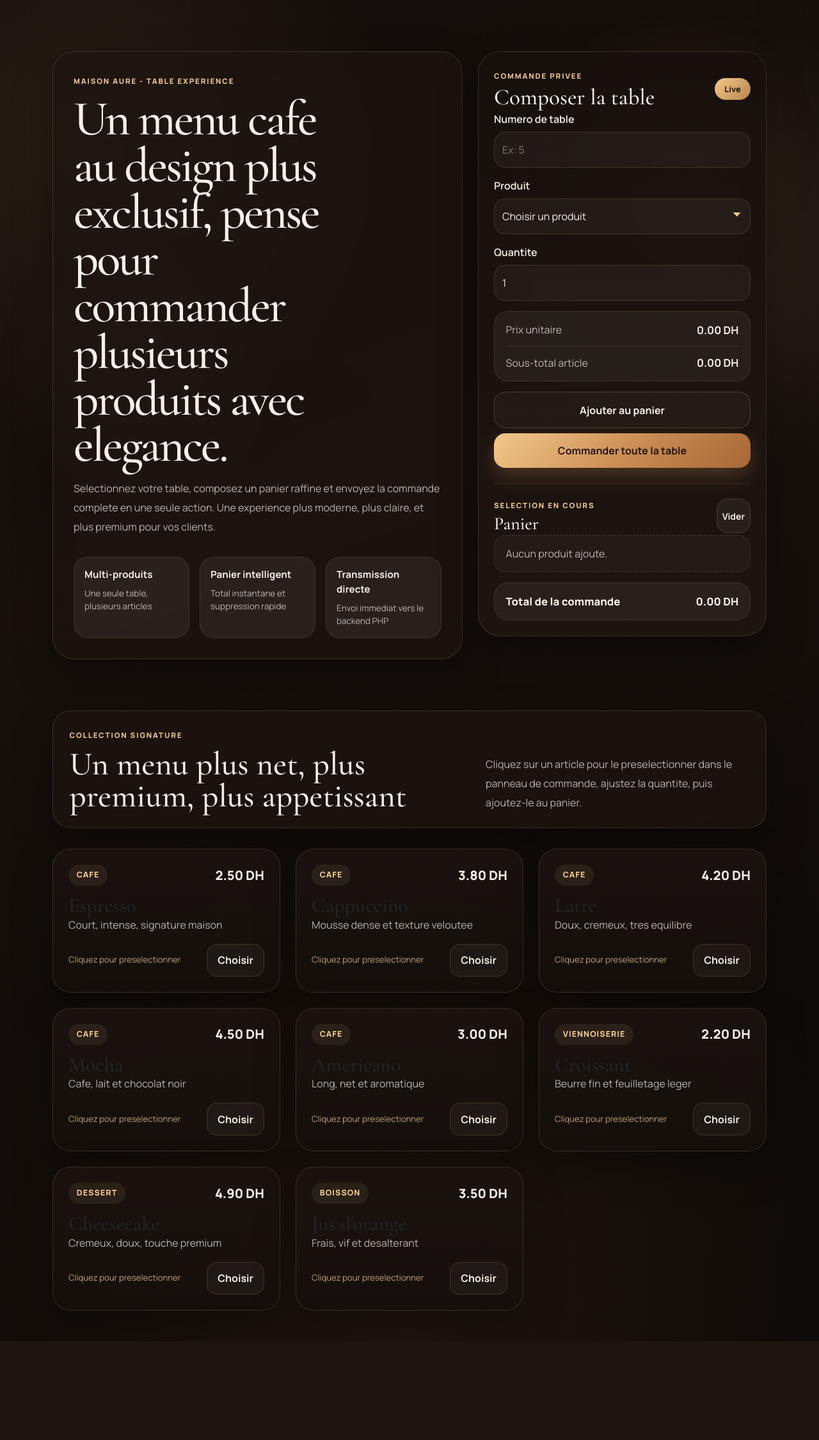
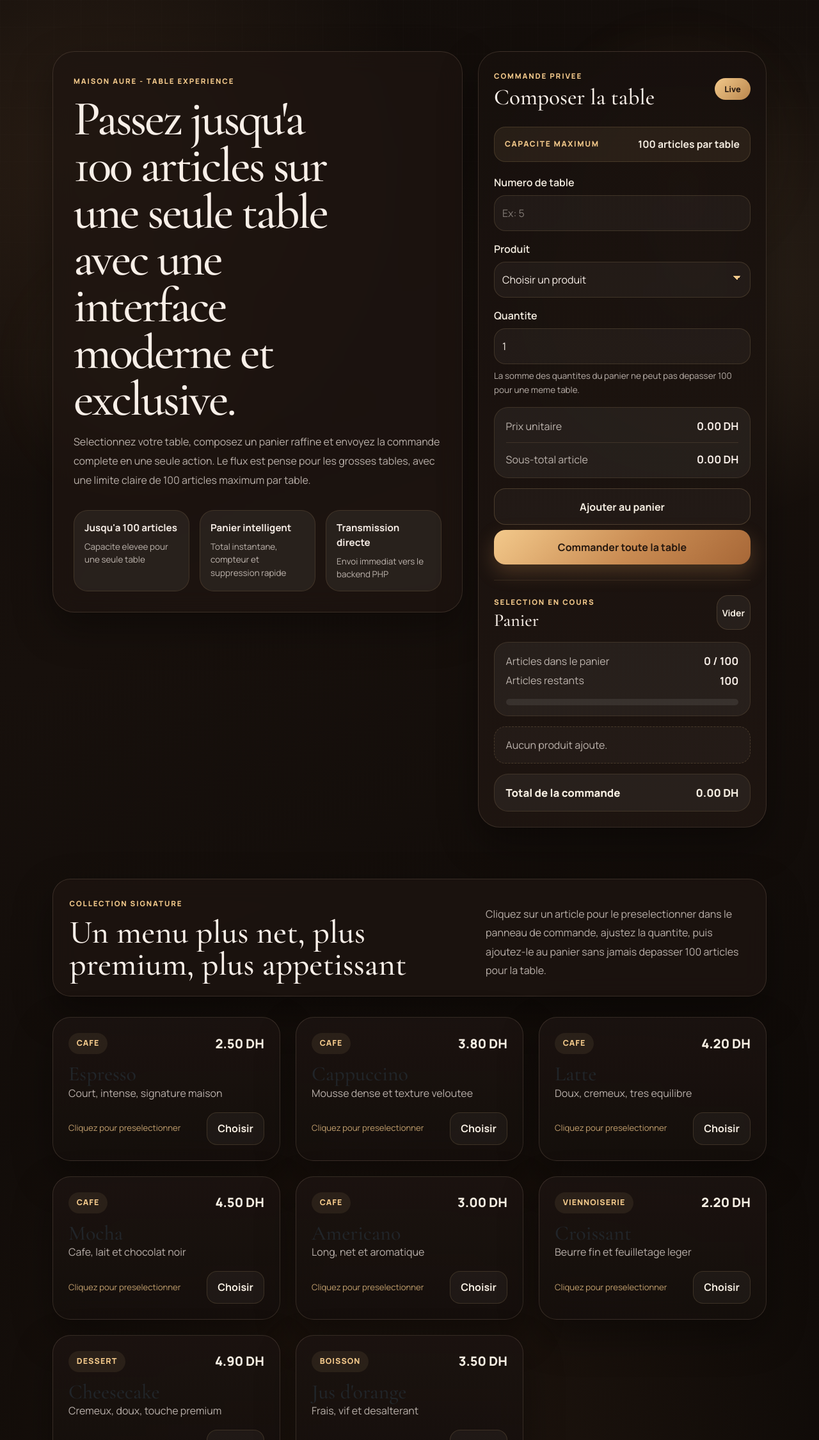
Before and after one commit to EL-IREJ-Zakaria/CafeProject, a PHP site: page / in a window 1280 px wide. Shown: the top 2250 px of the page at 64% size. Before the commit the page ends 2096 px from the top, so only its background shows below. Run offline with PHP 8.4, Linux system fonts and the light colour scheme.

Commit message:
feat: Implement capacity tracking for table orders with a maximum limit of 100 items

```diff
--- a/menu-site/index.html
+++ b/menu-site/index.html
@@ -21,18 +21,18 @@
         <div class="col-xl-7">
           <div class="hero-copy reveal-card">
             <span class="eyebrow">Maison Aure - Table Experience</span>
-            <h1 class="hero-title">Un menu cafe au design plus exclusif, pense pour commander plusieurs produits avec elegance.</h1>
+            <h1 class="hero-title">Passez jusqu'a 100 articles sur une seule table avec une interface moderne et exclusive.</h1>
             <p class="hero-text">
-              Selectionnez votre table, composez un panier raffine et envoyez la commande complete en une seule action. Une experience plus moderne, plus claire, et plus premium pour vos clients.
+              Selectionnez votre table, composez un panier raffine et envoyez la commande complete en une seule action. Le flux est pense pour les grosses tables, avec une limite claire de 100 articles maximum par table.
             </p>
             <div class="hero-metrics">
               <div class="metric-pill">
-                <strong>Multi-produits</strong>
-                <span>Une seule table, plusieurs articles</span>
+                <strong>Jusqu'a 100 articles</strong>
+                <span>Capacite elevee pour une seule table</span>
               </div>
               <div class="metric-pill">
                 <strong>Panier intelligent</strong>
-                <span>Total instantane et suppression rapide</span>
+                <span>Total instantane, compteur et suppression rapide</span>
               </div>
               <div class="metric-pill">
                 <strong>Transmission directe</strong>
@@ -50,6 +50,11 @@
                 <h2 class="panel-title mb-0">Composer la table</h2>
               </div>
               <span class="service-badge">Live</span>
+            </div>
+
+            <div class="limit-banner mt-4">
+              <span class="limit-banner-label">Capacite maximum</span>
+              <strong>100 articles par table</strong>
             </div>
 
             <form id="orderForm" class="order-form">
@@ -72,17 +77,19 @@
                 </select>
               </div>
 
-              <div class="field-shell mb-3">
+              <div class="field-shell mb-2">
                 <label for="quantity" class="form-label">Quantite</label>
                 <input
                   type="number"
                   id="quantity"
                   class="form-control luxe-control"
                   min="1"
+                  max="100"
                   value="1"
                   required
                 />
               </div>
+              <p class="quantity-hint">La somme des quantites du panier ne peut pas depasser 100 pour une meme table.</p>
 
               <div class="pricing-panel mb-3">
                 <div class="pricing-row">
@@ -114,7 +121,21 @@
                 <button type="button" id="clearCartBtn" class="btn btn-sm btn-light-clear">Vider</button>
               </div>
 
-              <div id="cartItems" class="cart-items">
+              <div class="capacity-card mt-3">
+                <div class="capacity-row">
+                  <span>Articles dans le panier</span>
+                  <strong><span id="cartCount">0</span> / 100</strong>
+                </div>
+                <div class="capacity-row muted-row">
+                  <span>Articles restants</span>
+                  <strong id="remainingCount">100</strong>
+                </div>
+                <div class="capacity-track mt-3">
+                  <div id="capacityFill" class="capacity-fill"></div>
+                </div>
+              </div>
+
+              <div id="cartItems" class="cart-items mt-3">
                 <p class="cart-empty mb-0">Aucun produit ajoute.</p>
               </div>
 
@@ -139,7 +160,7 @@
           <h2 class="section-title">Un menu plus net, plus premium, plus appetissant</h2>
         </div>
         <p class="section-copy mb-0">
-          Cliquez sur un article pour le preselectionner dans le panneau de commande, ajustez la quantite, puis ajoutez-le au panier.
+          Cliquez sur un article pour le preselectionner dans le panneau de commande, ajustez la quantite, puis ajoutez-le au panier sans jamais depasser 100 articles pour la table.
         </p>
       </div>
 
--- a/menu-site/script.js
+++ b/menu-site/script.js
@@ -1,4 +1,5 @@
 const API_URL = "http://localhost/CafeProject/cafe_api/add_commande.php";
+const MAX_ITEMS_PER_TABLE = 100;
 
 const menuItems = [
   { name: "Espresso", price: 2.50, category: "Cafe", note: "Court, intense, signature maison" },
@@ -18,6 +19,9 @@ const quantityInput = document.getElementById("quantity");
 const unitPriceElement = document.getElementById("unitPrice");
 const linePriceElement = document.getElementById("linePrice");
 const cartTotalElement = document.getElementById("cartTotal");
+const cartCountElement = document.getElementById("cartCount");
+const remainingCountElement = document.getElementById("remainingCount");
+const capacityFillElement = document.getElementById("capacityFill");
 const menuContainer = document.getElementById("menuContainer");
 const cartItems = document.getElementById("cartItems");
 const orderForm = document.getElementById("orderForm");
@@ -28,6 +32,26 @@ const clearCartBtn = document.getElementById("clearCartBtn");
 
 function formatPrice(price) {
   return `${price.toFixed(2)} DH`;
+}
+
+function getCartQuantity() {
+  return cart.reduce((sum, item) => sum + item.quantity, 0);
+}
+
+function getRemainingCapacity() {
+  return MAX_ITEMS_PER_TABLE - getCartQuantity();
+}
+
+function updateCapacityUI() {
+  const count = getCartQuantity();
+  const remaining = getRemainingCapacity();
+  const percent = Math.min((count / MAX_ITEMS_PER_TABLE) * 100, 100);
+
+  cartCountElement.textContent = count;
+  remainingCountElement.textContent = remaining;
+  capacityFillElement.style.width = `${percent}%`;
+
+  addToCartBtn.disabled = remaining <= 0;
 }
 
 function renderMenu() {
@@ -98,6 +122,7 @@ function renderCart() {
   if (cart.length === 0) {
     cartItems.innerHTML = '<p class="cart-empty mb-0">Aucun produit ajoute.</p>';
     cartTotalElement.textContent = '0.00 DH';
+    updateCapacityUI();
     return;
   }
 
@@ -131,6 +156,7 @@ function renderCart() {
 
   const cartTotal = cart.reduce((sum, item) => sum + item.total, 0);
   cartTotalElement.textContent = formatPrice(cartTotal);
+  updateCapacityUI();
 }
 
 function showMessage(type, text) {
@@ -159,6 +185,17 @@ function addToCart() {
     return;
   }
 
+  if (quantity > MAX_ITEMS_PER_TABLE) {
+    showMessage("danger", `La quantite maximale autorisee pour un ajout est ${MAX_ITEMS_PER_TABLE}.`);
+    return;
+  }
+
+  const remaining = getRemainingCapacity();
+  if (quantity > remaining) {
+    showMessage("danger", `Impossible d'ajouter ${quantity} article(s). Il reste seulement ${remaining} place(s) pour cette table.`);
+    return;
+  }
+
   const selectedItem = menuItems[selectedIndex];
   cart.push({
     name: selectedItem.name,
@@ -184,6 +221,11 @@ async function submitWholeOrder(event) {
 
   if (cart.length === 0) {
     showMessage("danger", "Ajoutez au moins un produit au panier avant de commander.");
+    return;
+  }
+
+  if (getCartQuantity() > MAX_ITEMS_PER_TABLE) {
+    showMessage("danger", `La commande depasse la limite de ${MAX_ITEMS_PER_TABLE} articles pour cette table.`);
     return;
   }
 
@@ -218,18 +260,24 @@ async function submitWholeOrder(event) {
     cart.length = 0;
     renderCart();
     resetSelection();
-    showMessage("success", `${count} article(s) ont ete envoyes avec succes pour la table ${tableNumber}.`);
+    showMessage("success", `${count} ligne(s) de commande ont ete envoyees avec succes pour la table ${tableNumber}.`);
   } catch (error) {
     showMessage("danger", error.message || "Impossible d'envoyer la commande au serveur.");
   } finally {
     submitBtn.disabled = false;
-    addToCartBtn.disabled = false;
+    addToCartBtn.disabled = getRemainingCapacity() <= 0;
     submitBtn.textContent = "Commander toute la table";
   }
 }
 
 productSelect.addEventListener("change", updateLinePrice);
-quantityInput.addEventListener("input", updateLinePrice);
+quantityInput.addEventListener("input", () => {
+  const value = parseInt(quantityInput.value, 10) || 1;
+  if (value > MAX_ITEMS_PER_TABLE) {
+    quantityInput.value = MAX_ITEMS_PER_TABLE;
+  }
+  updateLinePrice();
+});
 addToCartBtn.addEventListener("click", addToCart);
 clearCartBtn.addEventListener("click", () => {
   cart.length = 0;
@@ -242,3 +290,4 @@ populateProductSelect();
 renderMenu();
 renderCart();
 updateLinePrice();
+updateCapacityUI();
--- a/menu-site/style.css
+++ b/menu-site/style.css
@@ -172,7 +172,8 @@ body {
 .cart-header,
 .pricing-row,
 .menu-meta,
-.menu-actions {
+.menu-actions,
+.capacity-row {
   display: flex;
   align-items: center;
   justify-content: space-between;
@@ -194,6 +195,31 @@ body {
 
 .panel-title {
   font-size: 2.2rem;
+}
+
+.limit-banner {
+  display: flex;
+  justify-content: space-between;
+  align-items: center;
+  gap: 1rem;
+  margin-bottom: 1.25rem;
+  padding: 0.95rem 1rem;
+  border-radius: 18px;
+  background: rgba(243, 201, 139, 0.08);
+  border: 1px solid rgba(243, 201, 139, 0.14);
+}
+
+.limit-banner-label {
+  color: var(--gold);
+  font-size: 0.75rem;
+  font-weight: 800;
+  letter-spacing: 0.14em;
+  text-transform: uppercase;
+}
+
+.limit-banner strong {
+  color: var(--cream);
+  font-size: 0.98rem;
 }
 
 .field-shell .form-label {
@@ -231,18 +257,28 @@ body {
   color: #111;
 }
 
-.pricing-panel {
+.quantity-hint {
+  margin-bottom: 1rem;
+  color: var(--muted);
+  font-size: 0.84rem;
+  line-height: 1.6;
+}
+
+.pricing-panel,
+.capacity-card {
   padding: 1rem 1.1rem;
   border-radius: 22px;
   background: rgba(255, 247, 239, 0.05);
   border: 1px solid rgba(243, 201, 139, 0.12);
 }
 
-.pricing-row {
+.pricing-row,
+.capacity-row {
   color: var(--muted);
 }
 
-.pricing-row strong {
+.pricing-row strong,
+.capacity-row strong {
   color: var(--text);
   font-size: 1.05rem;
 }
@@ -251,6 +287,26 @@ body {
   margin-top: 0.8rem;
   padding-top: 0.8rem;
   border-top: 1px solid rgba(243, 201, 139, 0.12);
+}
+
+.muted-row {
+  margin-top: 0.35rem;
+}
+
+.capacity-track {
+  width: 100%;
+  height: 10px;
+  border-radius: 999px;
+  background: rgba(255, 255, 255, 0.08);
+  overflow: hidden;
+}
+
+.capacity-fill {
+  width: 0%;
+  height: 100%;
+  border-radius: inherit;
+  background: linear-gradient(135deg, var(--gold), #c98b52 55%, #a76737 100%);
+  transition: width 180ms ease;
 }
 
 .total-row span,
```
